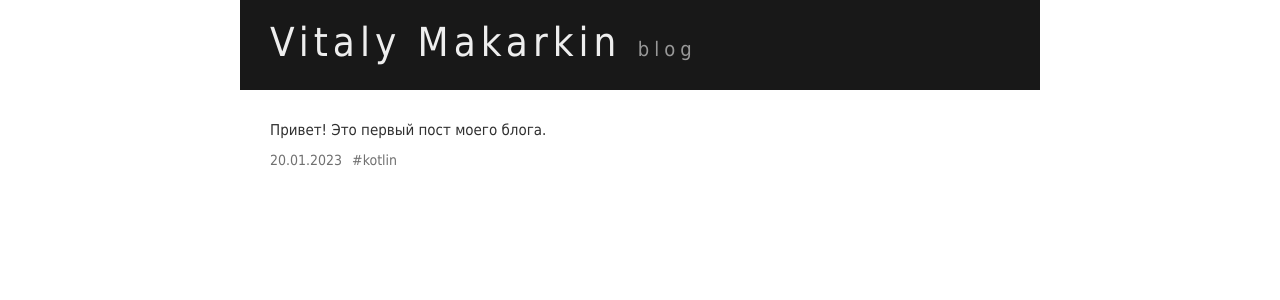
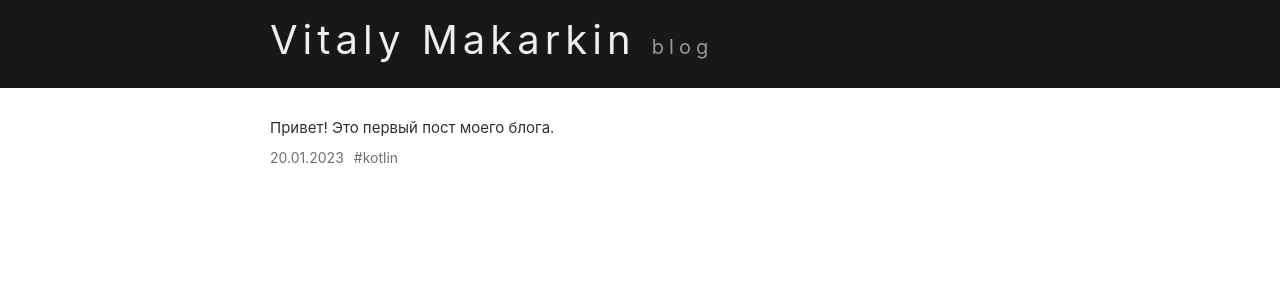
Before and after one commit to VitalyMakarkin/vitalymakarkin.github.io, a Jekyll site: the page built from index.md, in a window 1280 px wide. Shown: the top 300 px of the page. Built offline with Jekyll 4.4.1, drawn with Linux system fonts in a browser that asks for light colours.

Commit message:
Fix styles

```diff
--- a/_includes/header.html
+++ b/_includes/header.html
@@ -1,7 +1,11 @@
-<header class="header">
-	<a href="{{ "/" | relative_url }}">
-		{{ site.title.author | escape }}
-		<span class="label">{{ site.title.label | escape | downcase }}</span>
-	</a>
+<header>
+	<div class="wrapper header">
+		<div class="content">
+			<a href="{{ "/" | relative_url }}">
+				{{ site.title.author | escape }}
+				<span class="label">{{ site.title.label | escape | downcase }}</span>
+			</a>
+		</div>
+		<hr class="separator">
+	</div>
 </header>
-<hr class="header-separator">
--- a/_layouts/default.html
+++ b/_layouts/default.html
@@ -2,8 +2,8 @@
 <html lang="{{ page.lang | default: "ru" }}">
 	{%- include head.html -%}
 	<body>
+		{%- include header.html -%}
 		<div class="wrapper">
-			{%- include header.html -%}
 			{{ content }}
 		</div>
 	</body>
--- a/_sass/base.scss
+++ b/_sass/base.scss
@@ -7,14 +7,13 @@
   --header-background-color: #181818;
   --header-title-color: #eeeeee;
   --header-label-color: #989898;
-
   --header-separator-color: #262626;
 
   --date-color: #707070;
   --tag-color: #707070;
 
   --code-background-color: #f8f8f8;
-  --code-border-color: #B0B0B0;
+  --code-border-color: #E0E0E0;
 }
 
 @media (prefers-color-scheme: dark) {
@@ -25,7 +24,6 @@
     --header-background-color: #181818;
     --header-title-color: #eeeeee;
     --header-label-color: #989898;
-
     --header-separator-color: #262626;
 
     --date-color: #989898;
@@ -64,7 +62,7 @@ html {
 body {
   margin: 0;
   min-height: 100%;
-  font-family: Tahoma, sans-serif;
+  font-family: $base-font-family;
   font-size: 15px;
   line-height: 20px;
   background-color: $background-color;
@@ -85,6 +83,10 @@ a:hover {
   text-decoration: underline;
 }
 
+header {
+  background-color: $header-background-color;
+}
+
 .wrapper {
   max-width: 800px;
 	margin: 0 auto;
@@ -95,10 +97,8 @@ a:hover {
 }
 
 .header {
-  padding: 32px 30px 30px 30px;
   font-size: 40px;
   letter-spacing: 5px;
-  background-color: $header-background-color;
 }
 
 .header a {
@@ -111,7 +111,7 @@ a:hover {
   color: $header-label-color;
 }
 
-.header-separator {
+.header .separator {
   height: 0;
   border: none;
   border-bottom: 1px solid $header-background-color;
@@ -120,7 +120,7 @@ a:hover {
 
 @media (prefers-color-scheme: dark) {
   :root {
-    .header-separator {
+    .header .separator {
       border-bottom: 1px solid $header-separator-color;
       margin: 0 13px 0 13px;
     }
@@ -129,11 +129,10 @@ a:hover {
 
 @media (max-width: 767px) {
   .content {
-    padding: 24px 15px 24px 15px;
+    padding: 26px 15px 24px 15px;
   }
 
   .header {
-    padding: 26px 15px 24px 15px;
     font-size: 30px;
     letter-spacing: 2px;
   }
```
